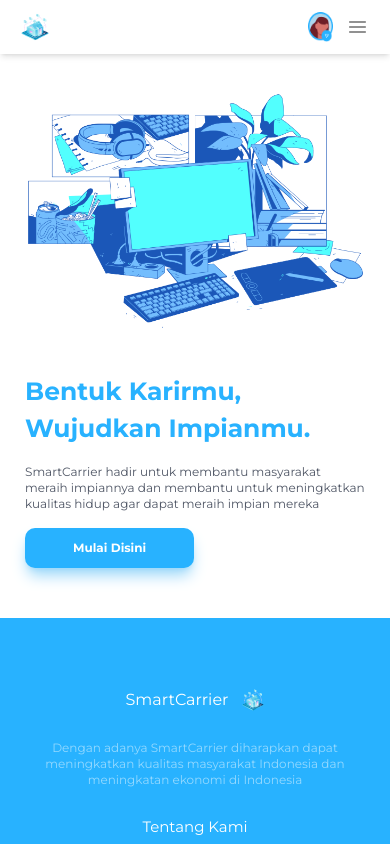
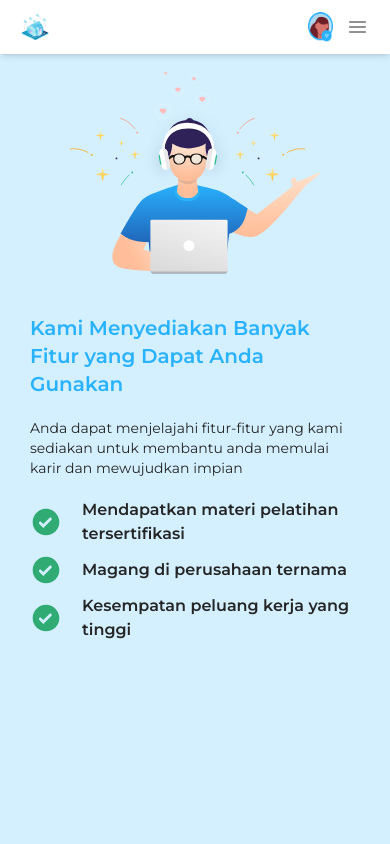
Before and after one commit to YasaKafi/nextjs-dinacom, a Next.js app: page / in a window 390 px wide. Shown: the top 844 px of the page. Built offline with nearby package versions, Linux system fonts and the light colour scheme.

Commit message:
feat: [FA] add landing feature mobile

```diff
--- a/src/app/landing-component/landing-feature.jsx
+++ b/src/app/landing-component/landing-feature.jsx
@@ -11,9 +11,9 @@
     ]
 
     return (
-        <div className="h-[80vh] w-screen relative">
+        <div className="h-screen lg:h-[80vh] w-screen relative">
             <Image
-                className="h-full w-full object-cover absolute"
+                className="h-full w-full object-cover absolute hidden lg:block"
                 src={landingFeatIllustration}
                 alt="Landing Feature Illustration"
                 width={1000}
@@ -26,13 +26,13 @@
                 alt="Top Decoration"
                 width={150}
                 height={150}
-                className="absolute top-0 z-20 left-0"
+                className="absolute top-0 z-20 left-0 hidden lg:block"
             />
 
             <div className="absolute z-10 w-full h-full bg-primary bg-opacity-20">
-                <div className="flex w-full h-full  p-[100px]">
+                <div className="flex flex-col lg:flex-row w-full h-full  p-[30px] lg:p-[100px]">
 
-                    <div className="w-1/2 flex justify-end p-10">
+                    <div className="w-full lg:w-1/2 lg:flex lg:justify-end p-10">
                         <Image
                             src={landingFeatImage}
                             alt="Landing Feature Image"
@@ -42,13 +42,14 @@
                         />
                     </div>
 
-                    <div className="w-1/2 flex flex-col justify-center gap-5">
-                        <h1 className="font-semibold text-primary lg:text-[36px]">Kami Menyediakan Banyak Fitur yang Dapat Anda Gunakan</h1>
-                        <p className="text-textPrimary lg:text-base lg:leading-[30px]">Anda dapat menjelajahi fitur-fitur yang kami sediakan untuk membantu anda memulai karir dan mewujudkan impian</p>
+                    <div className="w-full lg:w-1/2 flex flex-col justify-center gap-5">
+                        <h1 className="font-semibold text-primary text-xl lg:text-[36px] lg:leading-10">Kami Menyediakan Banyak Fitur yang Dapat Anda Gunakan</h1>
+                        <p className="text-textPrimary text-sm lg:text-base lg:leading-[30px]">Anda dapat menjelajahi fitur-fitur yang kami sediakan untuk membantu anda memulai karir dan mewujudkan impian</p>
                         <ul>
                             {listFeature.map((item, index) => (
                                 <li key={index} className="flex items-center gap-5 mb-2">
                                     <Image
+                                        className="h-8 w-8 lg:w-5 lg:h-5"
                                         src={iconCheck}
                                         alt="Icon Check"
                                         width={20}
--- a/src/app/page.jsx
+++ b/src/app/page.jsx
@@ -7,8 +7,8 @@
 export default function Home() {
   return (
     <>
-        <LandingHero/>
-        {/*<LandingFeature/>*/}
+        {/*<LandingHero/>*/}
+        <LandingFeature/>
         {/*<LandingSmartCarrier/>*/}
         {/*<LandingTestimony/>*/}
         {/*<LandingContact/>*/}
```
